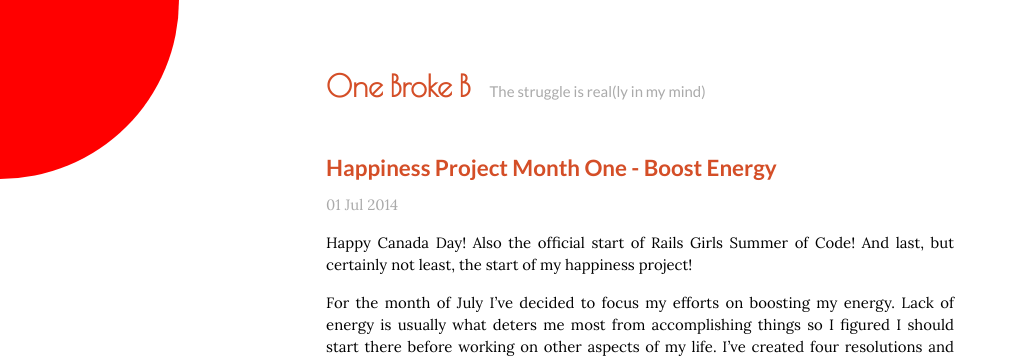
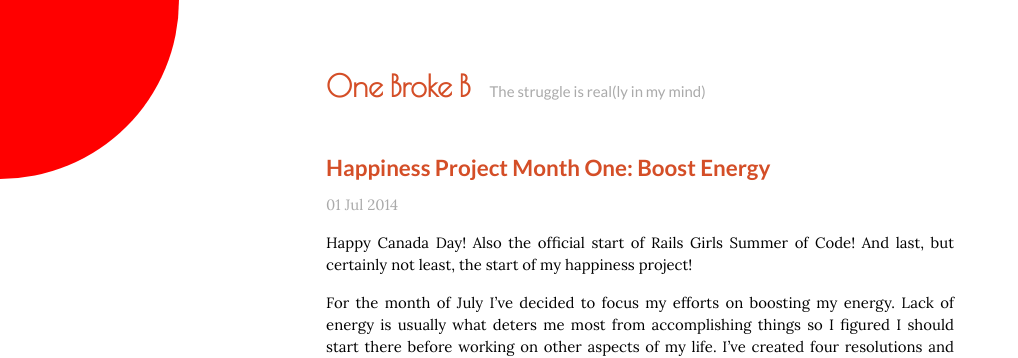
Before and after one commit to britneywright/britneywright.github.io, a Jekyll site: the page built from _posts/2014-07-01-boost-energy.md, in a window 1280 px wide. Shown: the top 358 px of the page, without its empty margins (0-1018 px from the left). Built offline with Jekyll 4.4.1, drawn with Linux system fonts in a browser that asks for light colours.

```diff
--- a/_posts/2014-07-01-boost-energy.md
+++ b/_posts/2014-07-01-boost-energy.md
@@ -1,7 +1,8 @@
 ---
 layout: post
-title: Happiness Project Month One - Boost Energy
-categories: happiness_project
+title: "Happiness Project Month One: Boost Energy"
+categories:
+- Happiness Project
 ---
 
 Happy Canada Day! Also the official start of Rails Girls Summer of Code! And last, but certainly not least, the start of my happiness project!
```
